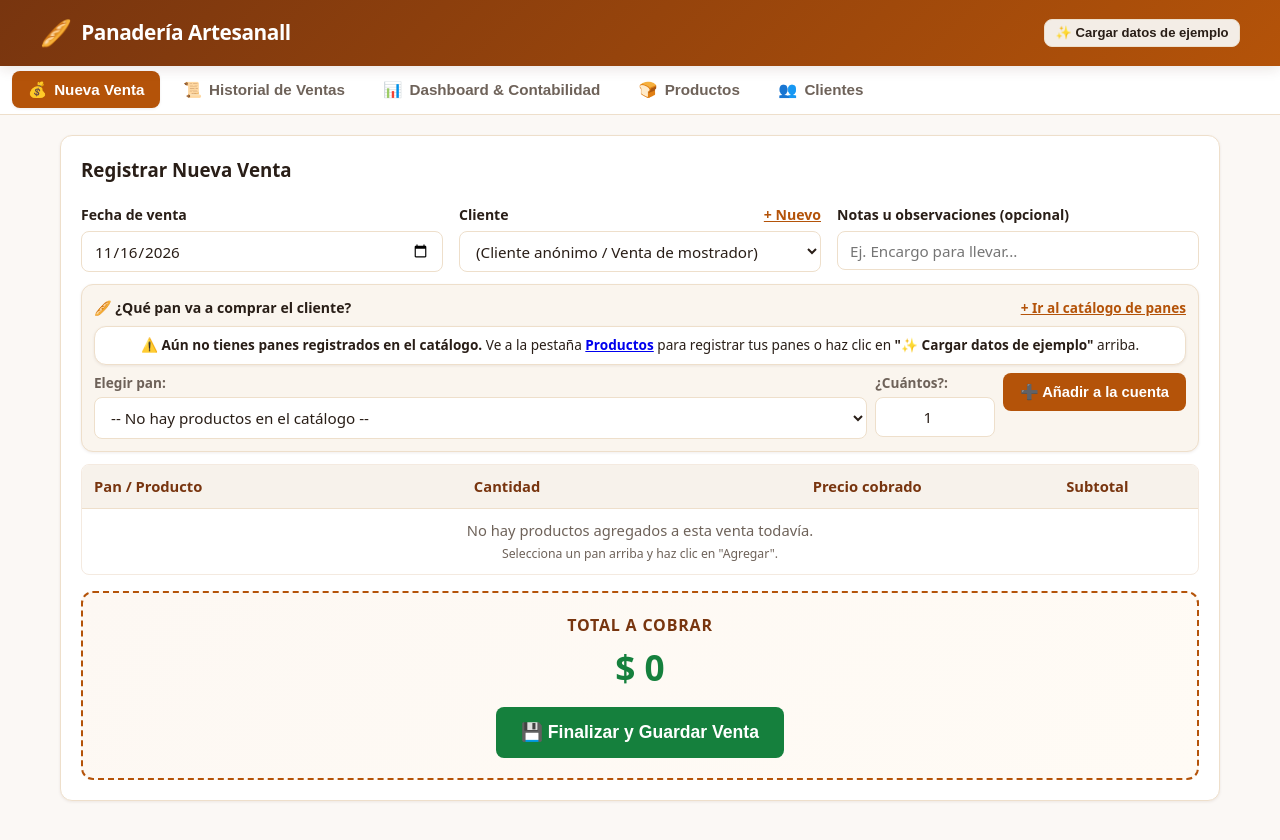
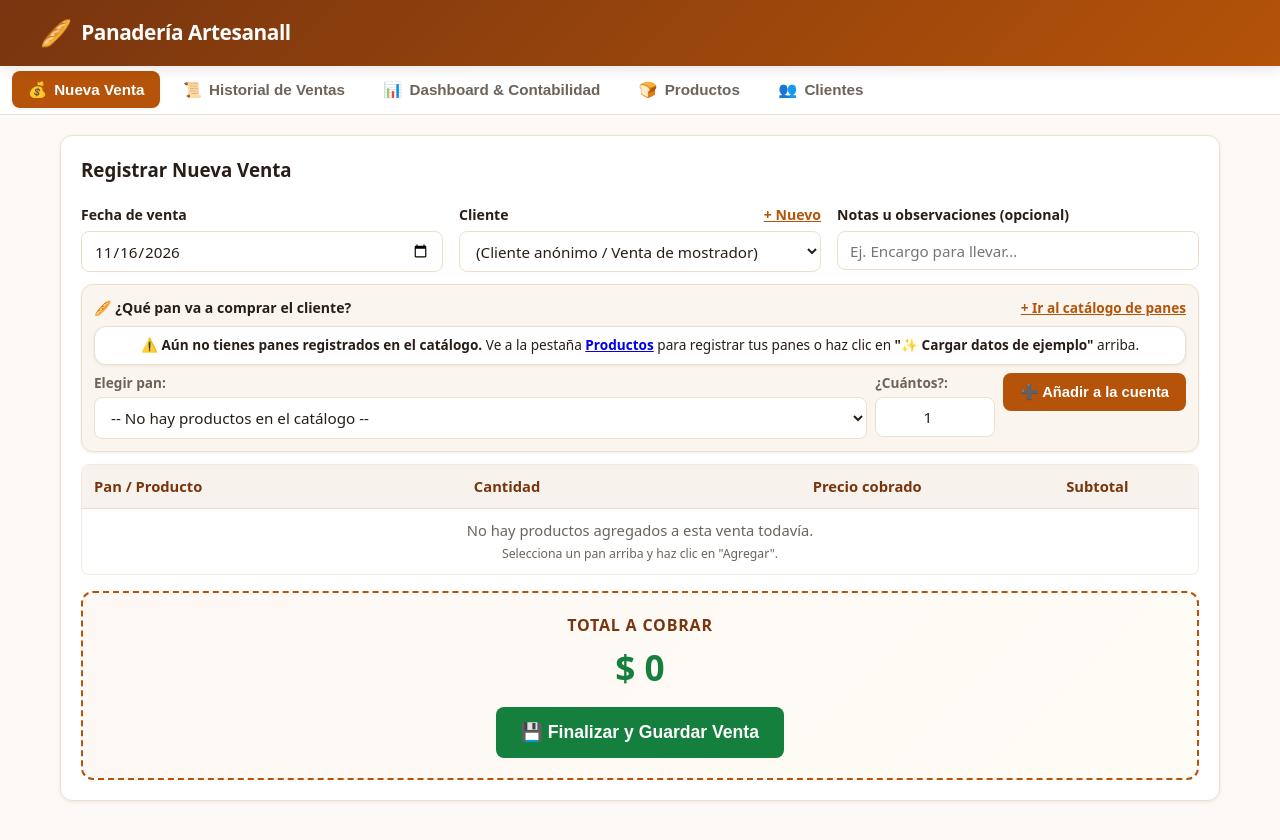
Before and after one commit to oliverbuenagez/contabilidad-ventas-gmn, a plain HTML site: page index.html in a window 1280 px wide. Drawn offline with Linux system fonts and the light colour scheme; no server answers.

Commit message:
Quitar botón de datos de ejemplo

```diff
--- a/index.html
+++ b/index.html
@@ -13,15 +13,6 @@
         <div class="logo-wrap">
           <span class="icon">🥖</span>
           <span>Panadería Artesanall</span>
-        </div>
-        <div class="header-acciones">
-          <button
-            class="btn btn-secondary btn-sm"
-            onclick="window.cargarDatosDemo()"
-            title="Cargar panes y ventas de demostración"
-          >
-            ✨ Cargar datos de ejemplo
-          </button>
         </div>
       </div>
     </header>
```
